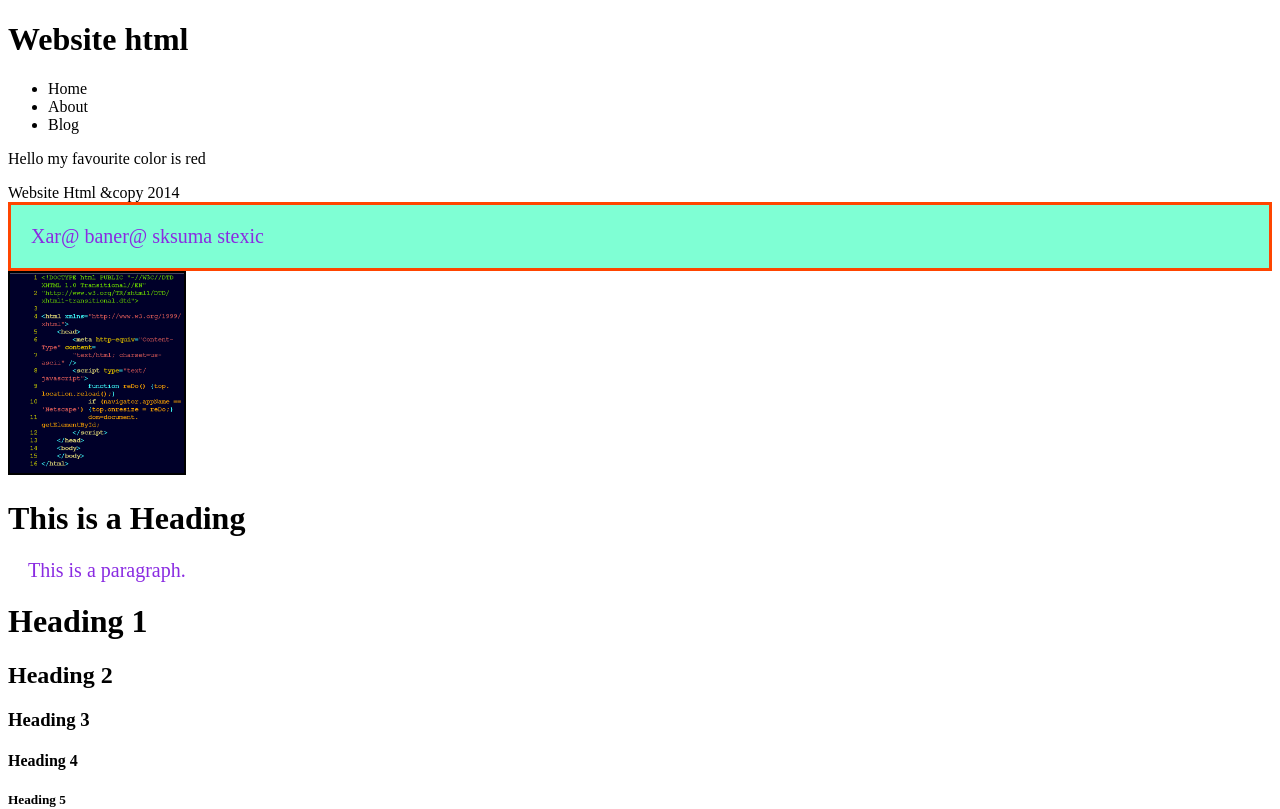
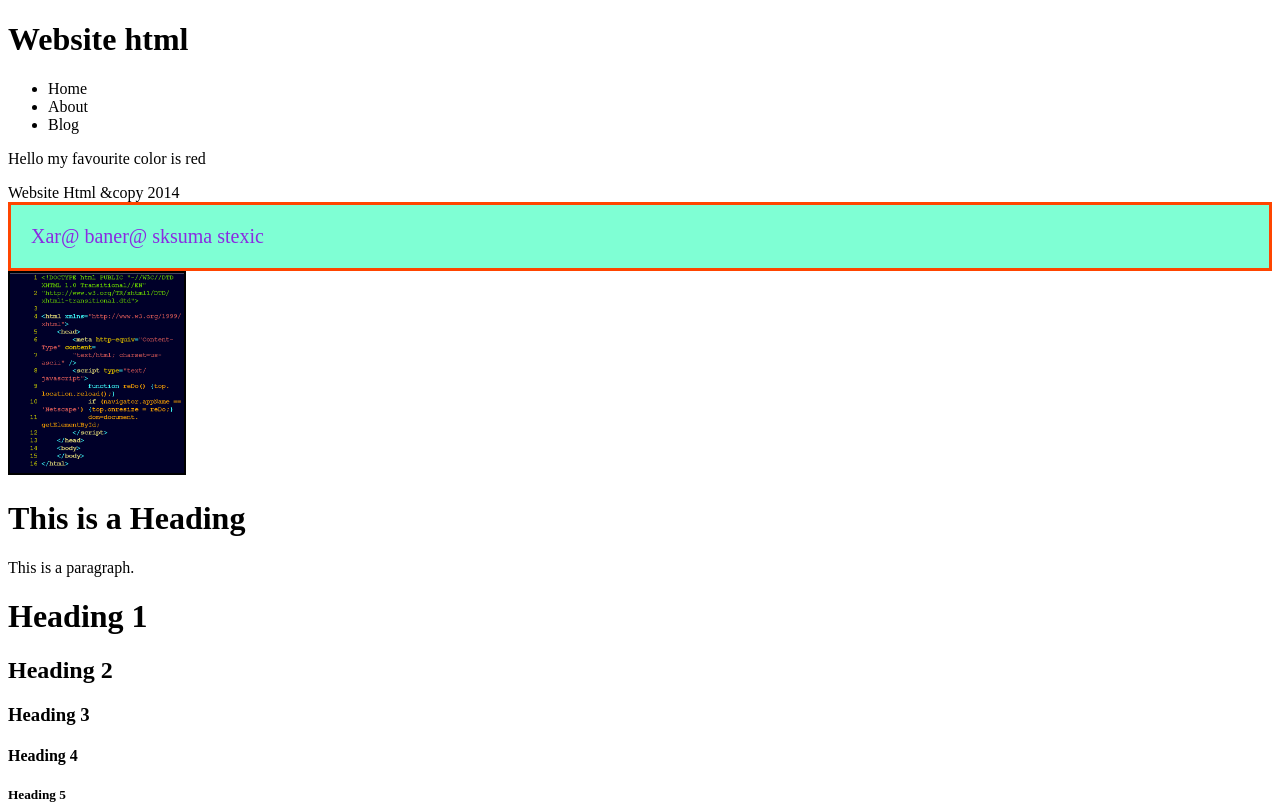
Before and after one commit to GorQeri/arajinGorc, an Angular app: page / in a window 1280 px wide. Shown: the top 809 px of the page. Built offline with nearby package versions, Linux system fonts and the light colour scheme.

Commit message:
raffii grac comment@

```diff
--- a/src/app/xare-baner/xare-baner.component.html
+++ b/src/app/xare-baner/xare-baner.component.html
@@ -5,7 +5,7 @@
 <img src=" ../../assets/gologolo.png" (click)="tarGoogle()">
 
 <h1>This is a Heading</h1>
-<p>This is a paragraph.</p>
+<div>This is a paragraph.</div>
 
 
 <h1>Heading 1</h1>
```
